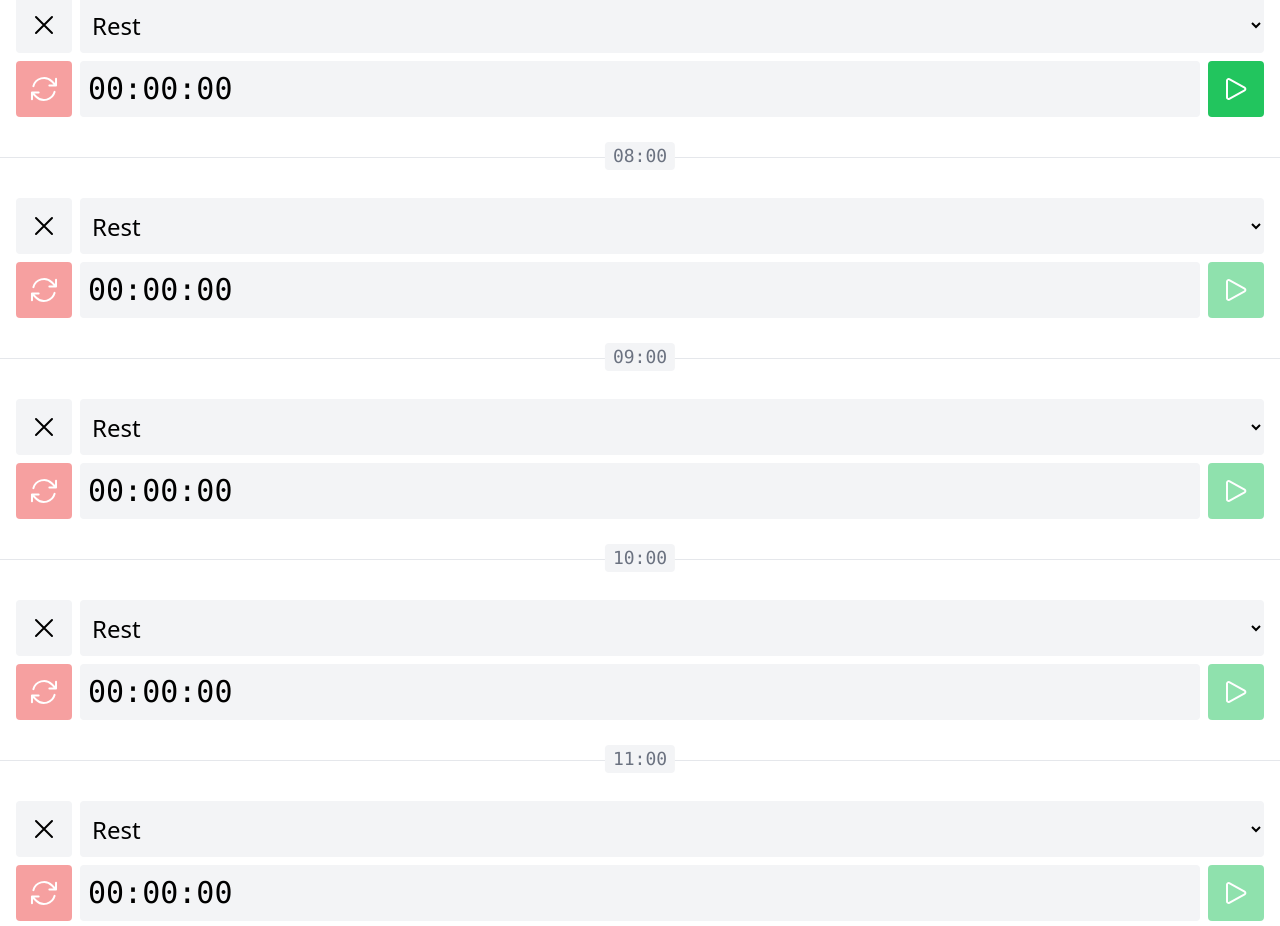
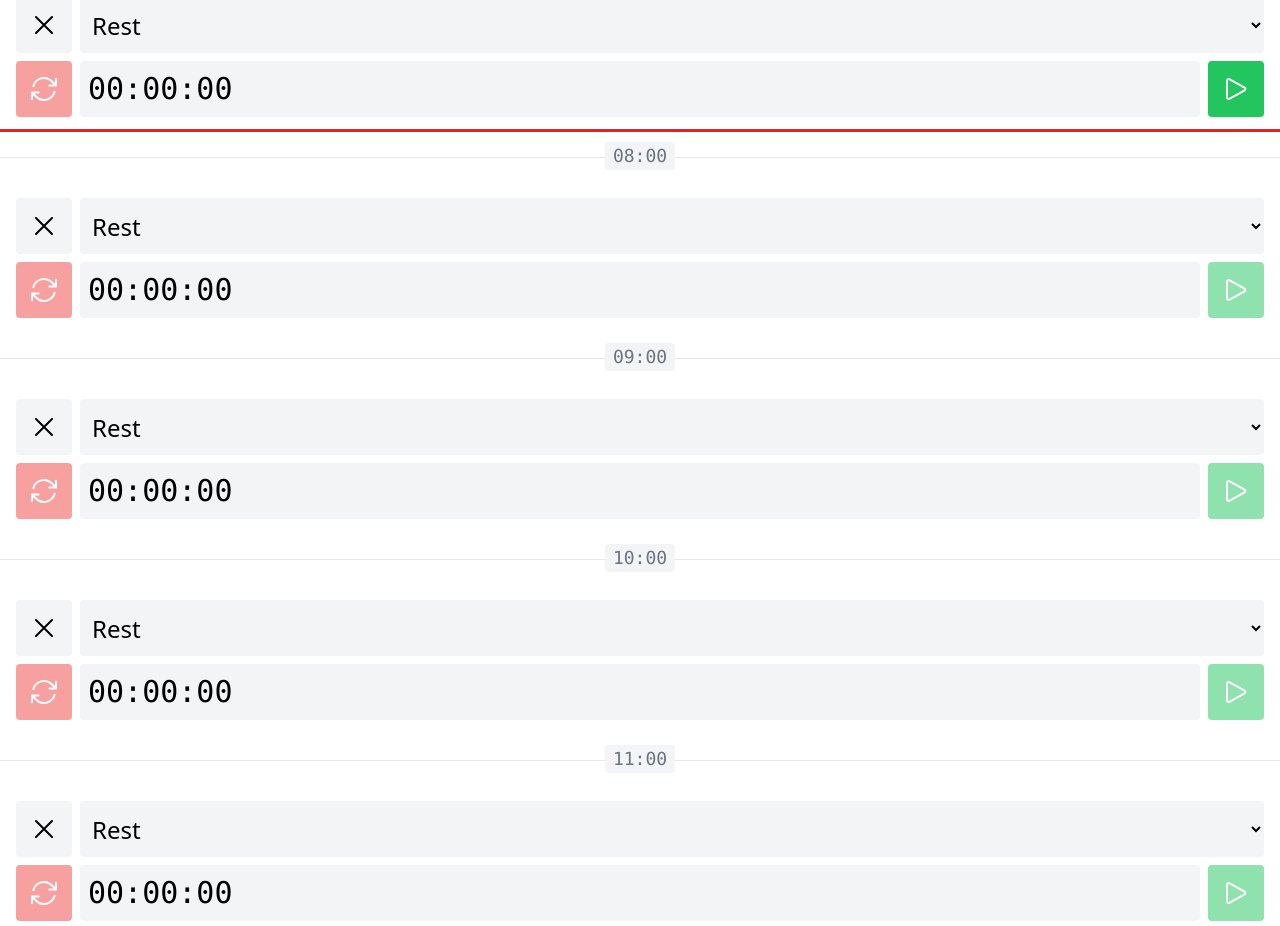
Before and after one commit to PluzhnikovGA/onTrack, a Vue app: page /#timeline in a window 1280 px wide. Shown: the part 1540-2466 px from the top of the page. Built offline with nearby package versions, Linux system fonts and the light colour scheme.

Commit message:
Created TheTimelineIndicator

```diff
--- /dev/null
+++ b/src/components/TheTimelineIndicator.vue
@@ -0,0 +1,64 @@
+<script setup lang="ts">
+import {
+  type ComputedRef,
+  type Ref,
+  computed,
+  onActivated,
+  onDeactivated,
+  ref,
+  watchEffect,
+} from 'vue';
+
+import {
+  HUNDRED_PERCENT,
+  MILLISECONDS_IN_SECONDS,
+  SECONDS_IN_DAY,
+  SECONDS_IN_HOUR,
+  SECONDS_IN_MINUTE,
+} from '@/constants/number.constants';
+
+const secondsSinceMidnight: Ref<number> = ref(calculateSecondsSinceMidnight());
+const indicatorRef: Ref<HTMLHRElement | null> = ref(null);
+
+let timer: number;
+
+onActivated(() => {
+  timer = setInterval(() => secondsSinceMidnight.value++, MILLISECONDS_IN_SECONDS);
+
+  secondsSinceMidnight.value = calculateSecondsSinceMidnight();
+});
+
+onDeactivated(() => clearInterval(timer));
+
+const topOffset: ComputedRef<number> = computed(
+  (): number => (secondsSinceMidnightInPercentage.value * getTimelineHeight()) / HUNDRED_PERCENT,
+);
+
+const secondsSinceMidnightInPercentage: ComputedRef<number> = computed(
+  (): number => (HUNDRED_PERCENT * secondsSinceMidnight.value) / SECONDS_IN_DAY,
+);
+
+function calculateSecondsSinceMidnight(): number {
+  const now = new Date();
+
+  return SECONDS_IN_HOUR * now.getHours() + SECONDS_IN_MINUTE * now.getMinutes() + now.getSeconds();
+}
+
+function getTimelineHeight(): number {
+  return indicatorRef.value?.parentElement?.getBoundingClientRect().height || 0;
+}
+
+watchEffect(() => {
+  if (secondsSinceMidnight.value > SECONDS_IN_DAY) {
+    secondsSinceMidnight.value = 0;
+  }
+});
+</script>
+
+<template>
+  <hr
+    ref="indicatorRef"
+    class="pointer-events-none absolute z-10 w-full border-b-2 border-red-600"
+    :style="{ top: `${topOffset}px` }"
+  />
+</template>
--- a/src/constants/number.constants.ts
+++ b/src/constants/number.constants.ts
@@ -4,6 +4,8 @@ export const MILLISECONDS_IN_SECONDS = 1000;
 export const MINUTES_IN_HOUR = 60;
 export const SECONDS_IN_MINUTE = 60;
 export const SECONDS_IN_HOUR = MINUTES_IN_HOUR * SECONDS_IN_MINUTE;
+export const SECONDS_IN_DAY = SECONDS_IN_HOUR * HOURS_IN_DAY;
+
 export const LOW_PERCENT = 33;
 export const MEDIUM_PERCENT = 66;
 export const HUNDRED_PERCENT = 100;
--- a/src/pages/TheTimeline.vue
+++ b/src/pages/TheTimeline.vue
@@ -1,6 +1,7 @@
 <script setup lang="ts">
 import { onActivated } from 'vue';
 
+import TheTimelineIndicator from '@/components/TheTimelineIndicator.vue';
 import TimelineItem from '@/components/TimelineItem.vue';
 
 import { scrollToCurrentHour, timelineItemRefs, timelineItems } from '@/utils/timeline.utils';
@@ -9,7 +10,8 @@ onActivated(scrollToCurrentHour);
 </script>
 
 <template>
-  <div class="mt-7">
+  <div class="mt-7 relative">
+    <TheTimelineIndicator />
     <ul>
       <TimelineItem
         v-for="timelineItem in timelineItems"
```
